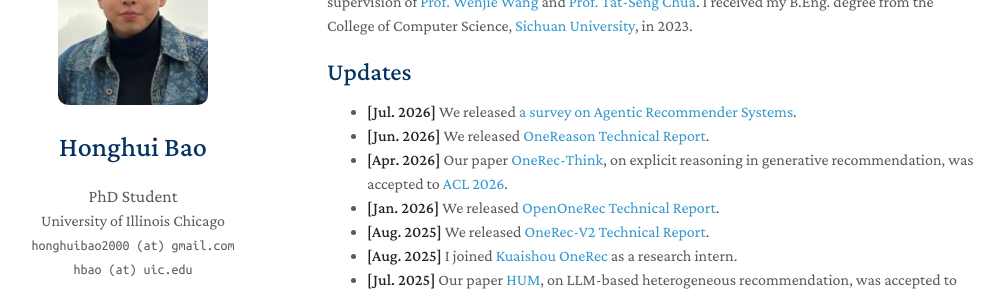
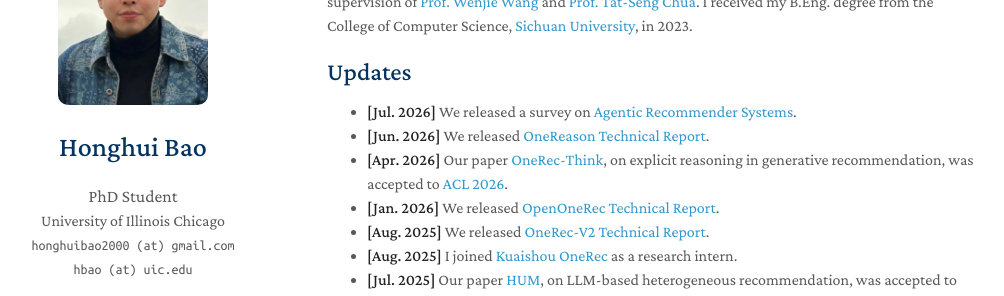
Before and after one commit to HonghuiBao2000/HonghuiBao2000.github.io, a Jekyll site: the page built from index.md, in a window 1280 px wide and 1298 px high. Shown: the part 187-483 px from the top of the window, without its empty margins (143-1147 px from the left). Built offline with Jekyll 4.4.1, drawn with Linux system fonts in a browser that asks for light colours; nearby versions of some CDN libraries; a style sheet for code colours, icons or effects is not loaded; our own code applies the rules of GitHub Pages for plain Markdown files.

```diff
--- a/index.md
+++ b/index.md
@@ -10,7 +10,7 @@ Prior to joining UIC, I completed my MComp at [NExT++](https://www.nextcenter.or
 
 ## Updates
 
-- **[Jul. 2026]** We released [a survey on Agentic Recommender Systems](https://arxiv.org/abs/2607.04433v1).
+- **[Jul. 2026]** We released a survey on [Agentic Recommender Systems](https://arxiv.org/abs/2607.04433v1).
 - **[Jun. 2026]** We released [OneReason Technical Report](https://arxiv.org/abs/2606.06260).
 - **[Apr. 2026]** Our paper [OneRec-Think](https://arxiv.org/abs/2510.11639), on explicit reasoning in generative recommendation, was accepted to [ACL 2026](https://2026.aclweb.org/).
 - **[Jan. 2026]** We released [OpenOneRec Technical Report](https://arxiv.org/abs/2512.24762).
```
